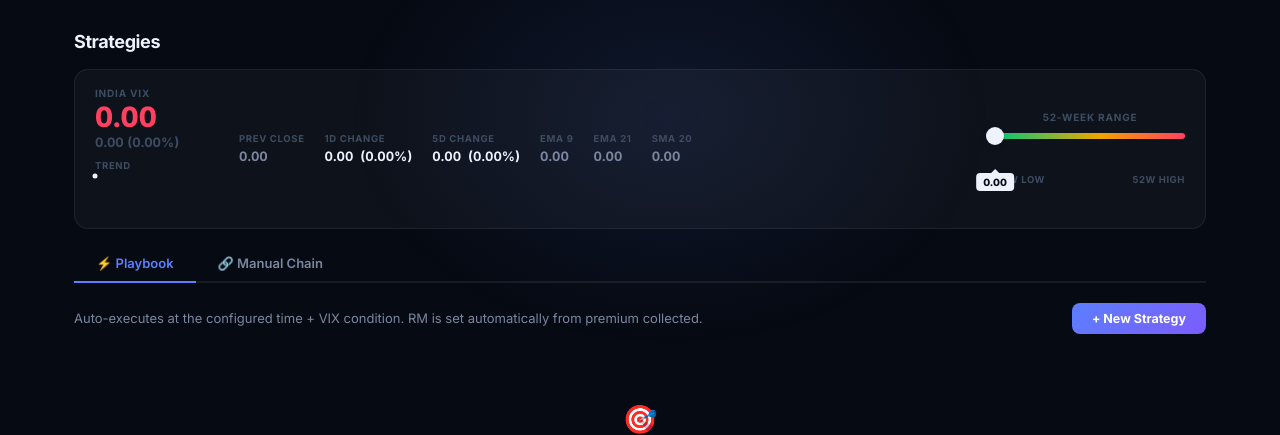
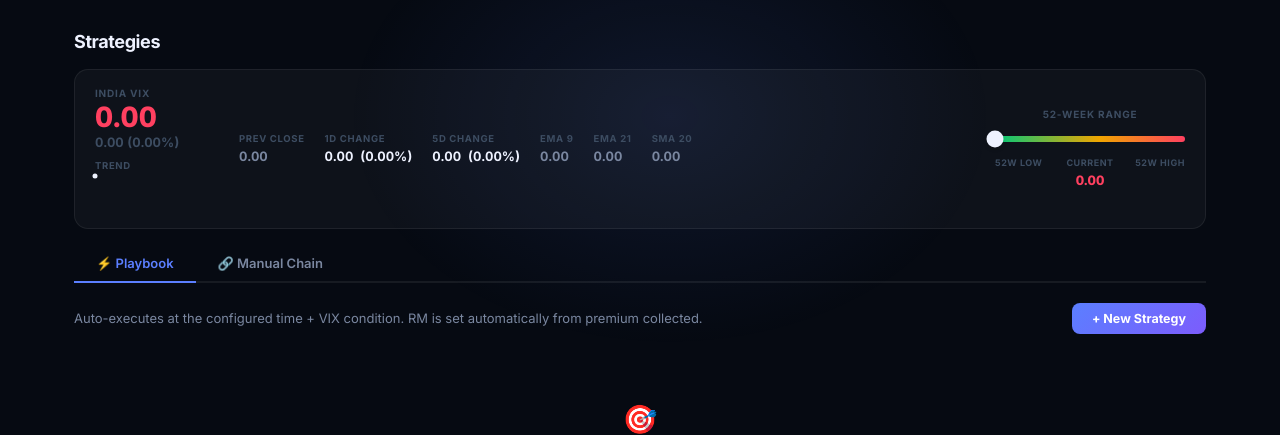
Before and after one commit to imguru18695/AlgoTrade, a FastAPI app: template templates/strategies.html in a window 1280 px wide. Shown: the part 54-489 px from the top of the page. Run offline with FastAPI, Linux system fonts and the light colour scheme; the template is opened without the code that fills it, so the values that code supplies are empty; some libraries are stand-ins or nearby versions.

Commit message:
Fix: remove floating bubble, show current VIX as centre label in 52W row
Low · Current · High in a 3-col grid under the slider track — no overlap

Co-Authored-By: Claude Sonnet 4.6 <noreply@anthropic.com>

```diff
--- a/templates/strategies.html
+++ b/templates/strategies.html
@@ -53,38 +53,29 @@
 /* Right: 52W slider */
 .vix-range-wrap { display: flex; flex-direction: column; gap: 8px; min-width: 190px; }
 .vix-range-title { font-size: 10px; font-weight: 700; color: var(--text-3); text-transform: uppercase; letter-spacing: 0.08em; text-align: center; }
-/* give the slider track enough vertical room for the bubble below */
-.vix-slider-outer { position: relative; padding-bottom: 26px; }
+.vix-slider-outer { position: relative; }
 .vix-slider {
     position: relative; height: 6px;
     background: linear-gradient(to right, var(--profit), var(--warn) 55%, var(--loss));
-    border-radius: 3px;
+    border-radius: 3px; margin: 6px 0;
 }
 .vix-slider-marker {
     position: absolute; top: 50%; transform: translate(-50%, -50%);
-    width: 14px; height: 14px; border-radius: 50%;
+    width: 13px; height: 13px; border-radius: 50%;
     background: var(--text); border: 2px solid var(--surface);
-    box-shadow: 0 0 0 2px var(--text), 0 2px 6px rgba(0,0,0,0.35);
+    box-shadow: 0 0 0 2px var(--text), 0 2px 5px rgba(0,0,0,0.35);
     transition: left 0.8s ease; z-index: 2;
 }
-/* bubble sits BELOW the track */
-.vix-slider-bubble {
-    position: absolute; top: calc(100% + 8px);
-    transform: translateX(-50%);
-    background: var(--text); color: var(--bg);
-    font-size: 10px; font-weight: 800; padding: 2px 7px;
-    border-radius: 4px; white-space: nowrap;
-    transition: left 0.8s ease; line-height: 1.4;
-}
-.vix-slider-bubble::before {
-    content: ''; position: absolute; bottom: 100%; left: 50%;
-    transform: translateX(-50%);
-    border: 4px solid transparent; border-bottom-color: var(--text);
-}
-.vix-range-labels { display: flex; justify-content: space-between; }
+/* Three-column label row: Low · Current · High */
+.vix-range-labels { display: grid; grid-template-columns: 1fr auto 1fr; align-items: start; gap: 4px; }
 .vix-range-end { display: flex; flex-direction: column; align-items: center; gap: 1px; }
-.vix-range-end-tag  { font-size: 9.5px; font-weight: 700; color: var(--text-3); text-transform: uppercase; letter-spacing: 0.06em; }
-.vix-range-end-val  { font-size: 13px; font-weight: 800; font-variant-numeric: tabular-nums; }
+.vix-range-end:last-child { align-items: flex-end; }
+.vix-range-end:first-child { align-items: flex-start; }
+.vix-range-end-tag  { font-size: 9px; font-weight: 700; color: var(--text-3); text-transform: uppercase; letter-spacing: 0.06em; }
+.vix-range-end-val  { font-size: 12px; font-weight: 800; font-variant-numeric: tabular-nums; }
+.vix-range-cur      { display: flex; flex-direction: column; align-items: center; gap: 1px; }
+.vix-range-cur-tag  { font-size: 9px; font-weight: 700; color: var(--text-3); text-transform: uppercase; letter-spacing: 0.06em; }
+.vix-range-cur-val  { font-size: 13px; font-weight: 800; font-variant-numeric: tabular-nums; }
 
 /* Sparkline */
 .vix-sparkline-wrap { margin-top: 4px; }
@@ -337,17 +328,19 @@
     <div class="vix-range-wrap">
         <div class="vix-range-title">52-Week Range</div>
         <div class="vix-slider-outer">
-            <div class="vix-slider" id="vix-slider">
+            <div class="vix-slider">
                 <div class="vix-slider-marker" id="vix-marker"
                      style="left:{{ _pct }}%"></div>
             </div>
-            <div class="vix-slider-bubble" id="vix-bubble"
-                 style="left:{{ _pct }}%">{{ "%.2f"|format(vix) }}</div>
         </div>
         <div class="vix-range-labels">
             <div class="vix-range-end">
                 <span class="vix-range-end-tag">52W Low</span>
                 <span class="vix-range-end-val" style="color:var(--profit)">{{ vix_52w_low }}</span>
+            </div>
+            <div class="vix-range-cur">
+                <span class="vix-range-cur-tag">Current</span>
+                <span class="vix-range-cur-val {{ _vc }}" id="vix-range-cur">{{ "%.2f"|format(vix) }}</span>
             </div>
             <div class="vix-range-end">
                 <span class="vix-range-end-tag">52W High</span>
@@ -665,9 +658,12 @@ async function refreshVix() {
         const pct = Math.max(0, Math.min(100,
             (v - d.w52_low) / (d.w52_high - d.w52_low) * 100)) + '%';
         const marker = document.getElementById('vix-marker');
-        const bubble = document.getElementById('vix-bubble');
+        const curLbl = document.getElementById('vix-range-cur');
         if (marker) marker.style.left = pct;
-        if (bubble) { bubble.style.left = pct; bubble.textContent = v.toFixed(2); }
+        if (curLbl) {
+            curLbl.textContent = v.toFixed(2);
+            curLbl.className = 'vix-range-cur-val ' + (v < 14 ? 'vix-low' : v < 20 ? 'vix-mid' : 'vix-high');
+        }
 
         // Sparkline
         if (d.history && d.history.length > 1) _drawSparkline(d.history, col);
```
